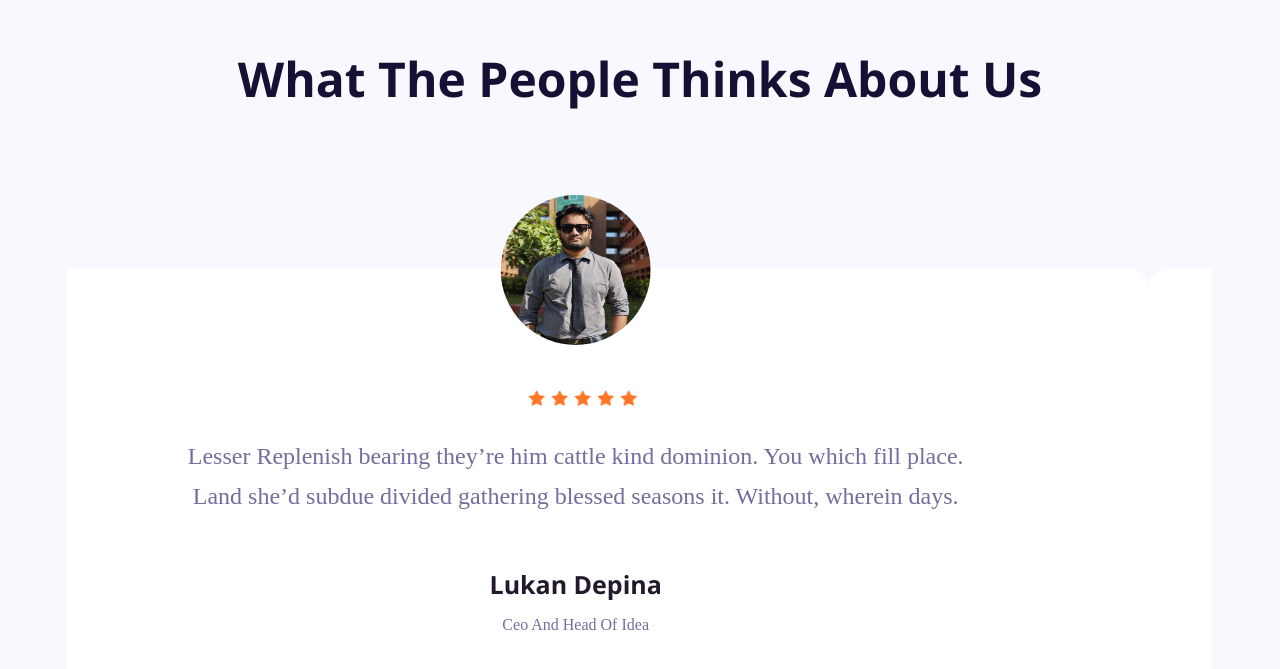
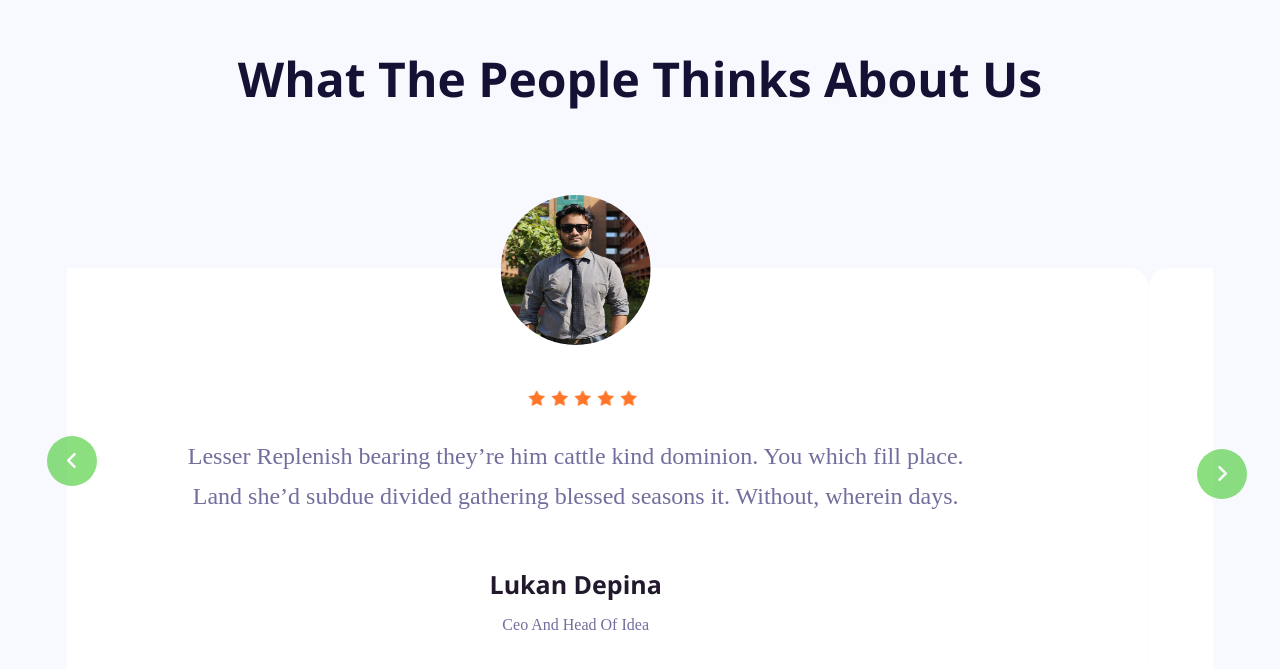
Before and after one commit to abrarjahinayat/Innovate, a plain HTML site: page index.html in a window 1280 px wide. Shown: the part 4755-5424 px from the top of the page. Drawn offline with nearby package versions, Linux system fonts and the light colour scheme; a web font is replaced by a local one.

Commit message:
btn added in the carosel

```diff
--- a/component/_about.scss
+++ b/component/_about.scss
@@ -59,4 +59,39 @@
             }
         }
     }
+    #btn_prev{
+        width: 50px;
+        height: 50px;
+        position: relative;
+        top: -265px;
+        left: -20px;
+        .icon{
+            font-size: 20px;
+            width: 50px;
+            height: 50px;
+            border-radius: 50%;
+            background-color: #1BBF00;
+            color: #ffffff;
+            justify-content: center;
+            line-height: 50px;
+        }
+    }
+    #btn_next{
+        width: 50px;
+        height: 50px;
+        position: relative;
+         top: -302px;
+        left: 1130px;
+
+        .icon{
+            font-size: 20px;
+            width: 50px;
+            height: 50px;
+            border-radius: 50%;
+            background-color: #1BBF00;
+            color: #ffffff;
+            justify-content: center;
+            line-height: 50px;
+        }
+    }
 }
--- a/index.html
+++ b/index.html
@@ -16,6 +16,7 @@
       integrity="sha384-T3c6CoIi6uLrA9TneNEoa7RxnatzjcDSCmG1MXxSR1GAsXEV/Dwwykc2MPK8M2HN"
       crossorigin="anonymous"
     />
+    <link rel="stylesheet" href="https://cdnjs.cloudflare.com/ajax/libs/font-awesome/6.7.2/css/all.min.css">
     <link rel="stylesheet" href="./css/sytle.css" />
   </head>
 
@@ -366,13 +367,11 @@
               </div>
 
             </div>
-            <button class="carousel-control-prev" type="button" data-bs-target="#carouselExampleControls" data-bs-slide="prev">
-
-              <span class="visually-hidden">Previous</span>
+            <button id="btn_prev" class="carousel-control-prev" type="button" data-bs-target="#carouselExampleControls" data-bs-slide="prev">
+              <i class="fa-solid fa-angle-left icon"></i>
             </button>
-            <button class="carousel-control-next" type="button" data-bs-target="#carouselExampleControls" data-bs-slide="next">
-
-              <span class="visually-hidden">Next</span>
+            <button id="btn_next" class="carousel-control-next" type="button" data-bs-target="#carouselExampleControls" data-bs-slide="next">
+              <i class="fa-solid fa-angle-right icon"></i>
             </button>
           </div>
             </div>
--- a/sytle.scss
+++ b/sytle.scss
@@ -1,3 +1,4 @@
+
 body{
     font-family: "Open Sans", serif;
 }
```
Also changed, not shown: css/sytle.css, 1 other file.
